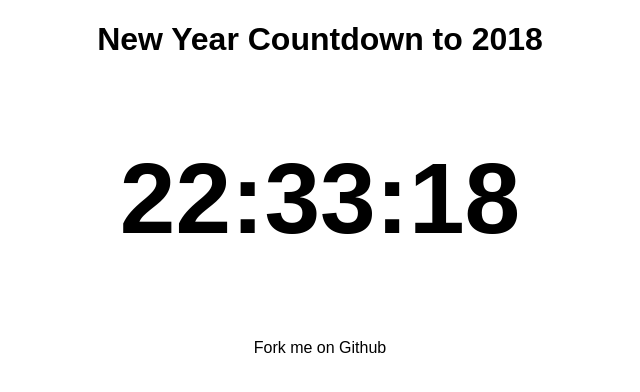
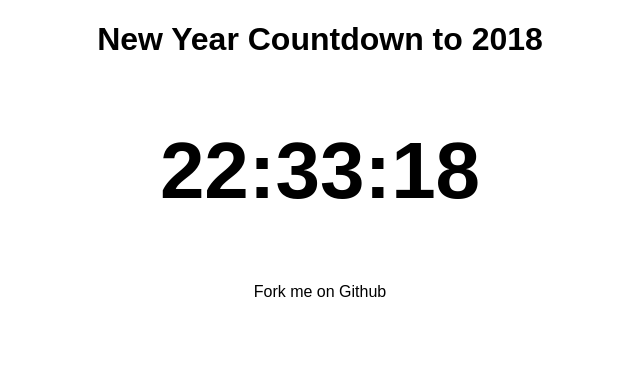
Before and after one commit to Gurenax/react-new-year-countdown, a React (Create React App) app: page / in a window 1280 px wide. Shown: the top 392 px of the page, without its empty margins (320-960 px from the left). Built offline with nearby package versions, Linux system fonts and the light colour scheme.

Commit message:
Update timer font size

```diff
--- a/src/App.css
+++ b/src/App.css
@@ -3,7 +3,7 @@
 }
 
 h2 {
-  font-size: 100px;
+  font-size: 5em;
 }
 
 a {
```
